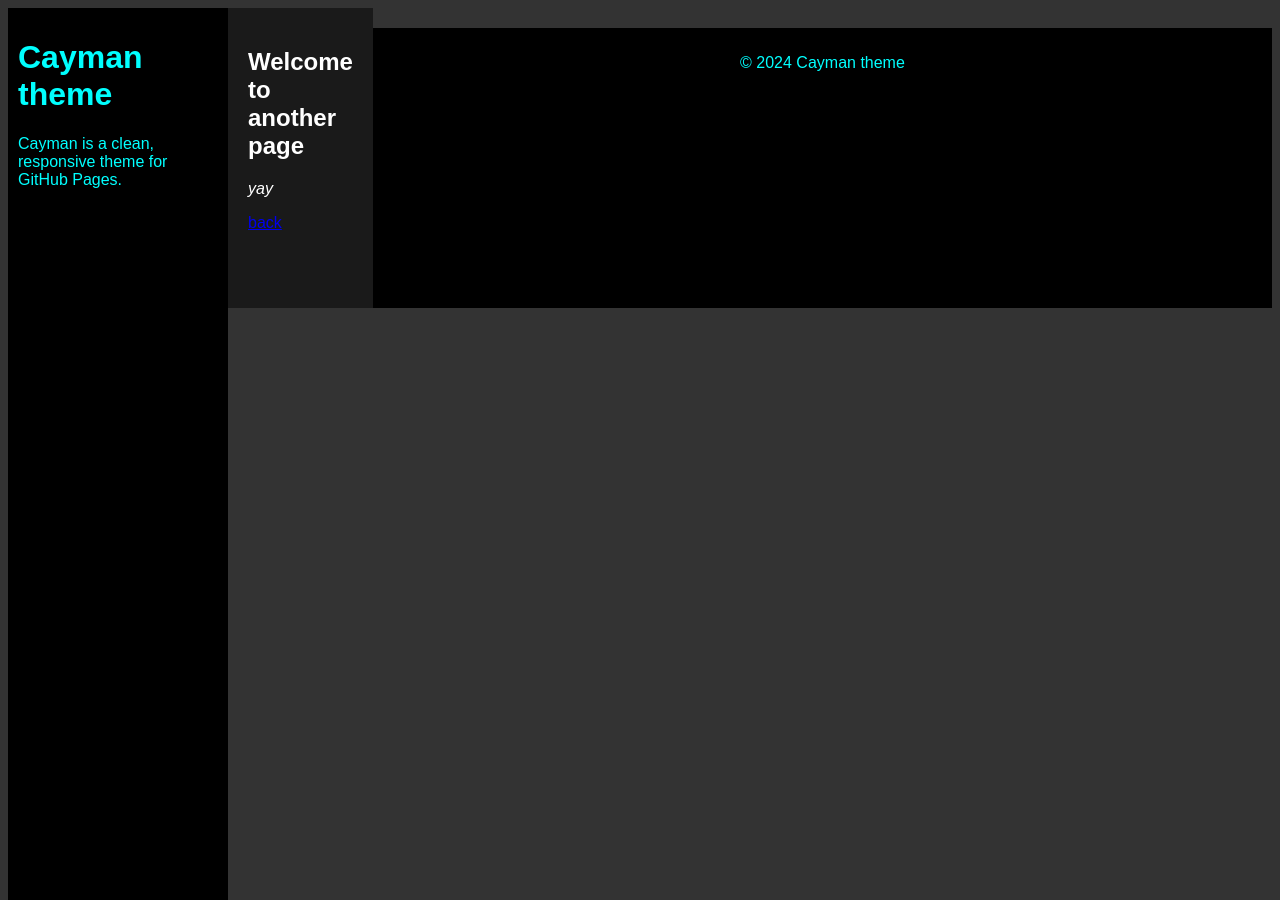
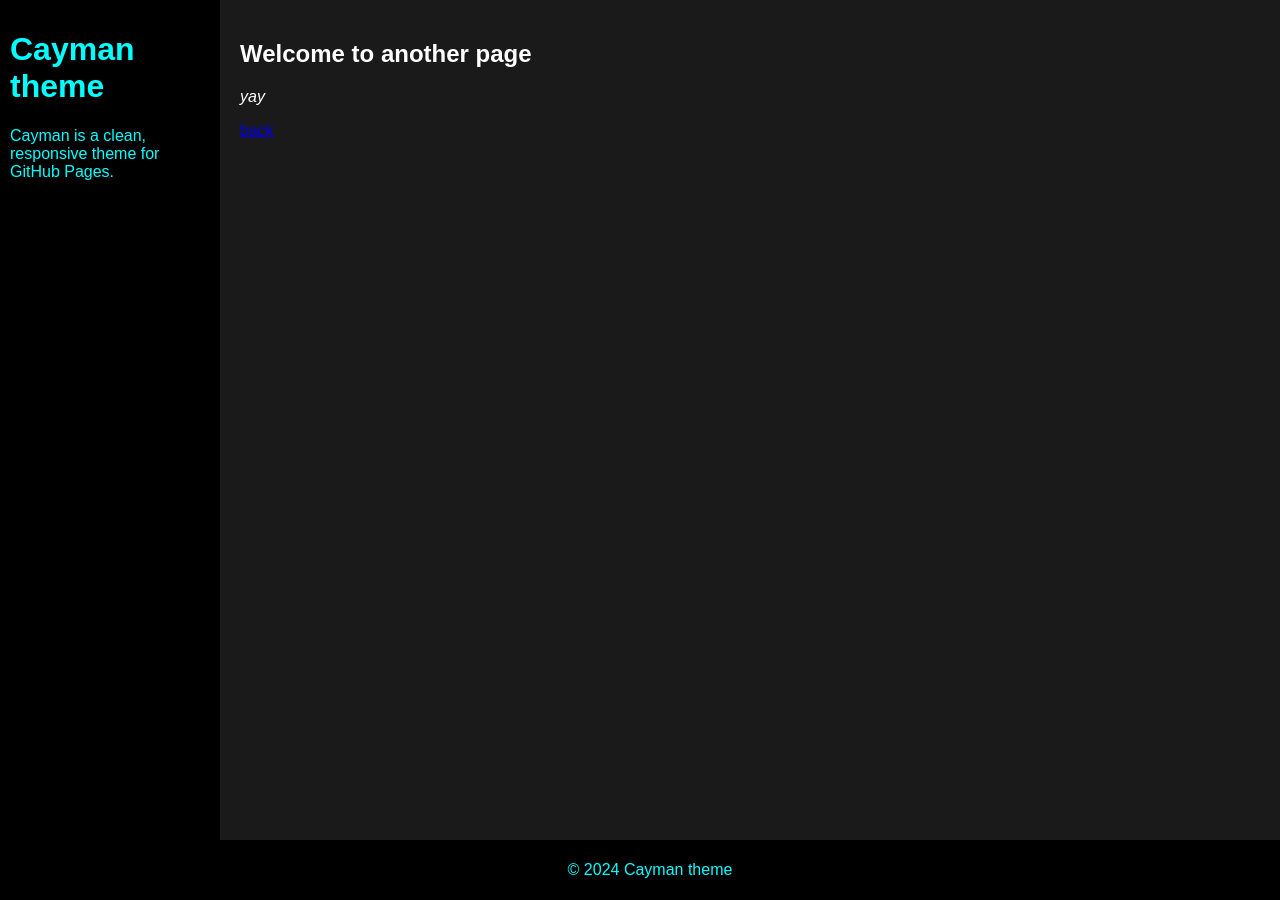
Before and after one commit to HarukiToreda/Meshtastic-Experiments, a Jekyll site: the page built from _theme/another-page.md, in a window 1280 px wide. Built offline with Jekyll 4.4.1, drawn with Linux system fonts in a browser that asks for light colours.

Commit message:
Update default.html

```diff
--- a/_theme/_layouts/default.html
+++ b/_theme/_layouts/default.html
@@ -8,10 +8,17 @@
   <style>
     body {
       display: flex;
-      flex-direction: row; /* Align sidebar and content side by side */
+      flex-direction: column;
       font-family: Arial, sans-serif;
       background-color: #333333; /* Charcoal background */
       color: #ffffff; /* White text */
+      min-height: 100vh;
+      margin: 0;
+    }
+    .main-container {
+      display: flex;
+      flex: 1;
+      width: 100%;
     }
     .sidebar {
       width: 200px;
@@ -29,7 +36,6 @@
       flex: 1;
       padding: 20px;
       background-color: #1a1a1a; /* Darker charcoal background for content */
-      padding-bottom: 60px; /* Space for the footer */
     }
     nav ul {
       list-style-type: none;
@@ -78,17 +84,16 @@
     }
     footer {
       text-align: center;
-      padding: 10px;
+      padding: 5px 10px;
       background: #000000; /* Black background for footer */
       color: #00FFFF; /* Electric blue text */
-      position: relative; /* Change to relative */
-      bottom: 0;
       width: 100%;
-      margin-top: 20px;
+      flex-shrink: 0;
     }
   </style>
 </head>
 <body>
+  <div class="main-container">
     <div class="sidebar">
       <header>
         <h1>{{ site.title }}</h1>
@@ -105,6 +110,7 @@
     <div class="content">
       {{ content }}
     </div>
+  </div>
   <footer>
     <p>&copy; {{ site.time | date: "%Y" }} {{ site.title }}</p>
   </footer>
```
Lines whose indentation alone changed are shown as unchanged.
